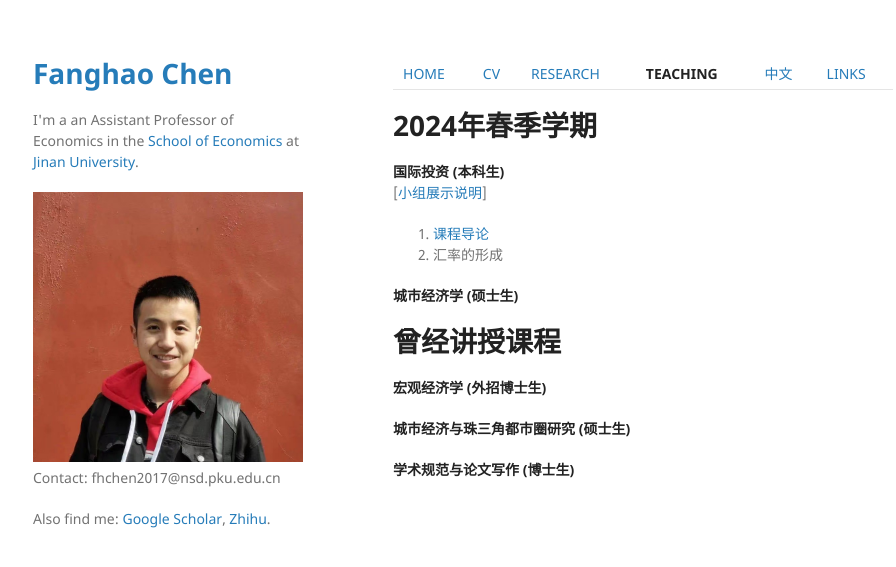
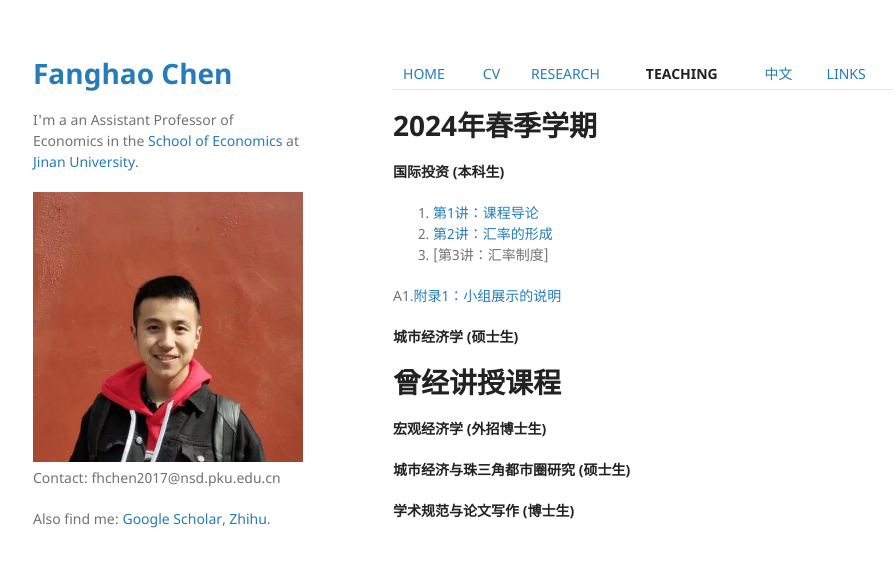
Before and after one commit to FanghaoChen/homepage, a Jekyll site: the page built from teaching.md, in a window 1280 px wide. Shown: the top 567 px of the page, without its empty margins (177-1073 px from the left). Built offline with Jekyll 4.4.1, drawn with Linux system fonts in a browser that asks for light colours; our own code applies the rules of GitHub Pages for plain Markdown files.

Commit message:
Update teaching.md

```diff
--- a/teaching.md
+++ b/teaching.md
@@ -3,10 +3,12 @@
 # 2024年春季学期
 
 **国际投资 (本科生)** <br/>
-[[小组展示说明](./assets/关于小组路演的说明.pdf)]
 
-1. [课程导论](./assets/第1讲_课程导论.pdf)
-2. 汇率的形成
+1. [第1讲：课程导论](./assets/第1讲_课程导论.pdf)
+2. [第2讲：汇率的形成](./assets/第2讲_汇率的形成.pdf)
+3. [第3讲：汇率制度]
+
+A1.[附录1：小组展示的说明](./assets/关于小组路演的说明.pdf)
 
 **城市经济学 (硕士生)** <br/>
 
```
